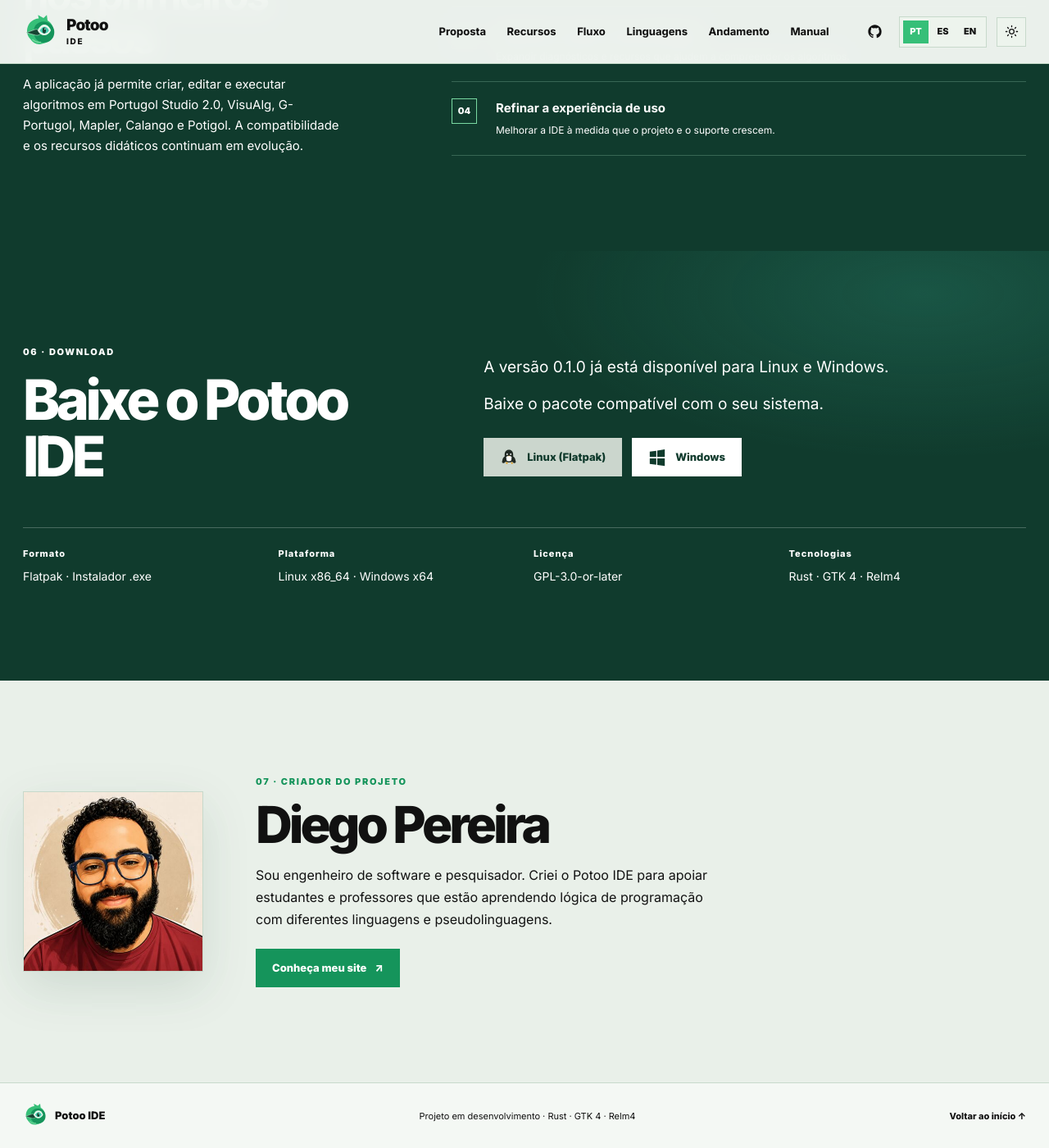
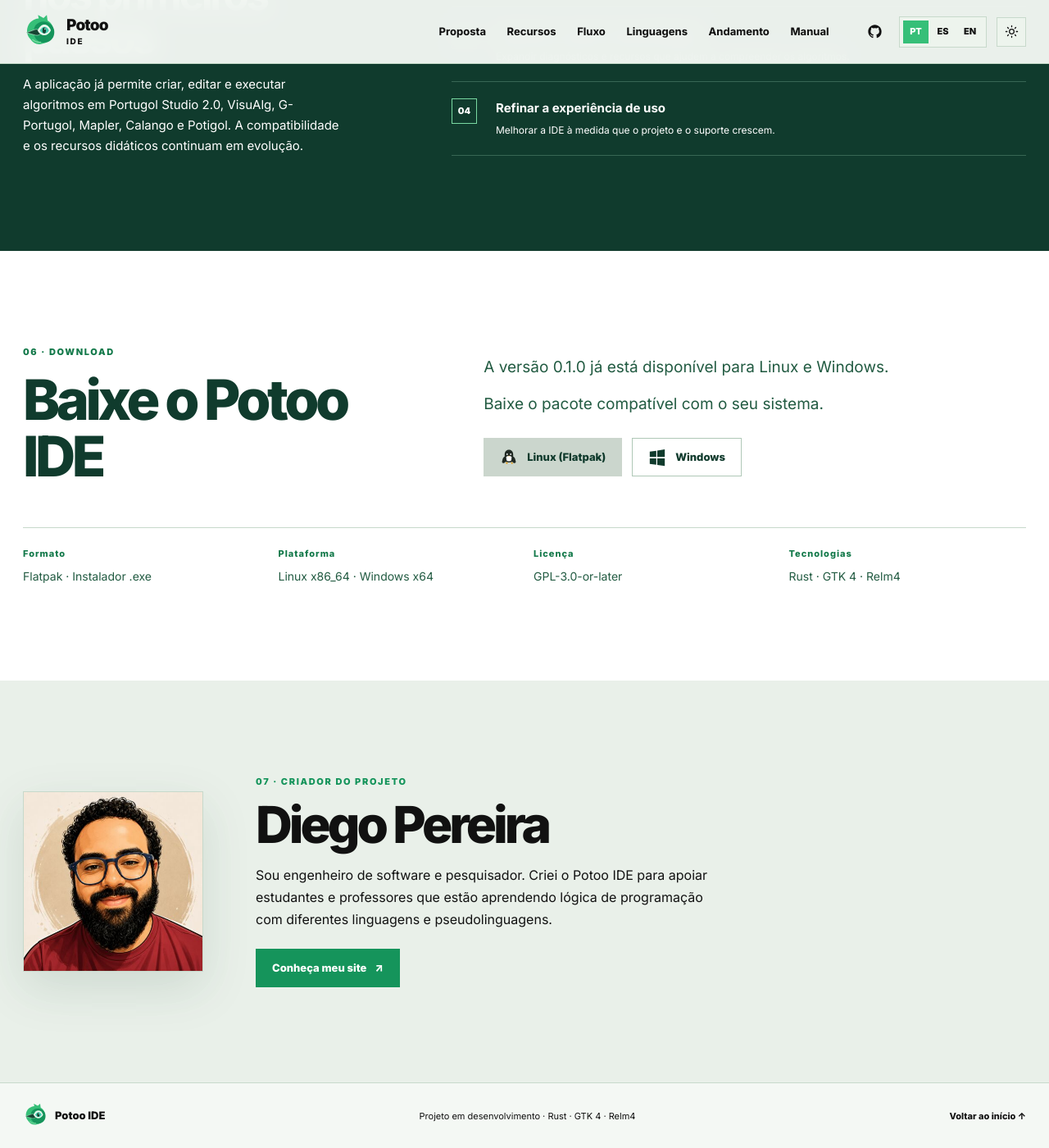
Before and after one commit to diegopn/potoo-site, a Jekyll site: the page built from index.html, in a window 1280 px wide and 1400 px high, scrolled down 4184 px. Shown: the whole window at 82% size. Built offline with Jekyll 4.4.1, drawn with Linux system fonts in a browser that asks for light colours.

Commit message:
style: distinguish download section themes

```diff
--- a/_layouts/default.html
+++ b/_layouts/default.html
@@ -9,7 +9,7 @@
   <link rel="icon" href="{{ '/src/assets/images/potoo-mark.svg' | relative_url }}" type="image/svg+xml">
   <script src="{{ '/src/theme-init.js' | relative_url }}"></script>
   <link rel="preload" href="{{ '/src/fonts/inter-latin-v20.woff2' | relative_url }}" as="font" type="font/woff2" crossorigin>
-  <link rel="stylesheet" href="{{ '/src/style.css' | relative_url }}?v=download-buttons-v3">
+  <link rel="stylesheet" href="{{ '/src/style.css' | relative_url }}?v=download-section-v1">
   <style>
     .language-switcher a[aria-current="page"],
     .step-number,
--- a/src/style.css
+++ b/src/style.css
@@ -734,3 +734,20 @@
 :root:not([data-theme="dark"]) .manual-body .manual-table th,
 :root:not([data-theme="dark"]) .manual-body .manual-table td,
 :root:not([data-theme="dark"]) .manual-body .manual-table td:first-child { color: #111111; }
+
+:root:not([data-theme="dark"]) .section#download {
+  background: #FFFFFF;
+  color: #103B2D;
+}
+:root:not([data-theme="dark"]) #download .download-heading .kicker,
+:root:not([data-theme="dark"]) #download .download-meta dt { color: #13794A; }
+:root:not([data-theme="dark"]) #download .download-heading h2 { color: #103B2D; }
+:root:not([data-theme="dark"]) #download .download-copy p,
+:root:not([data-theme="dark"]) #download .download-meta dd { color: #225B42; }
+:root:not([data-theme="dark"]) #download .download-meta { border-color: #C7D9CB; }
+:root:not([data-theme="dark"]) #download .download-button--linux { border-color: #CBD6CD; background: #CBD6CD; color: #103B2D; }
+:root:not([data-theme="dark"]) #download .download-button--linux:hover { border-color: #BECABF; background: #BECABF; color: #103B2D; }
+:root:not([data-theme="dark"]) #download .download-button--windows { border-color: #AFC8B7; background: #FFFFFF; color: #103B2D; }
+:root:not([data-theme="dark"]) #download .download-button--windows:hover { border-color: #92B69D; background: #F4F8F4; color: #103B2D; }
+:root:not([data-theme="dark"]) #download .download-button span { color: #103B2D; }
+:root[data-theme="dark"] .section#download { background: #10251B; }
```
